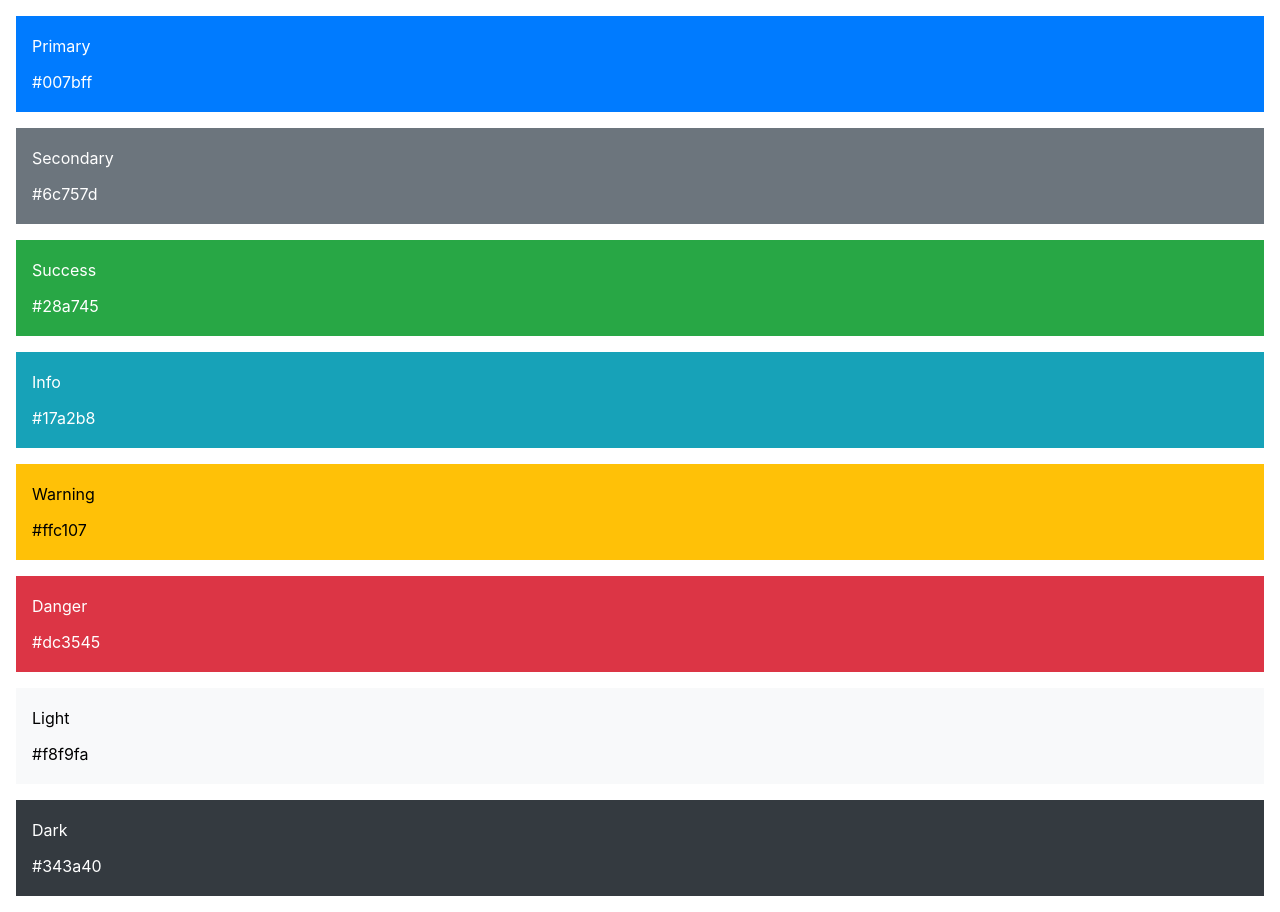
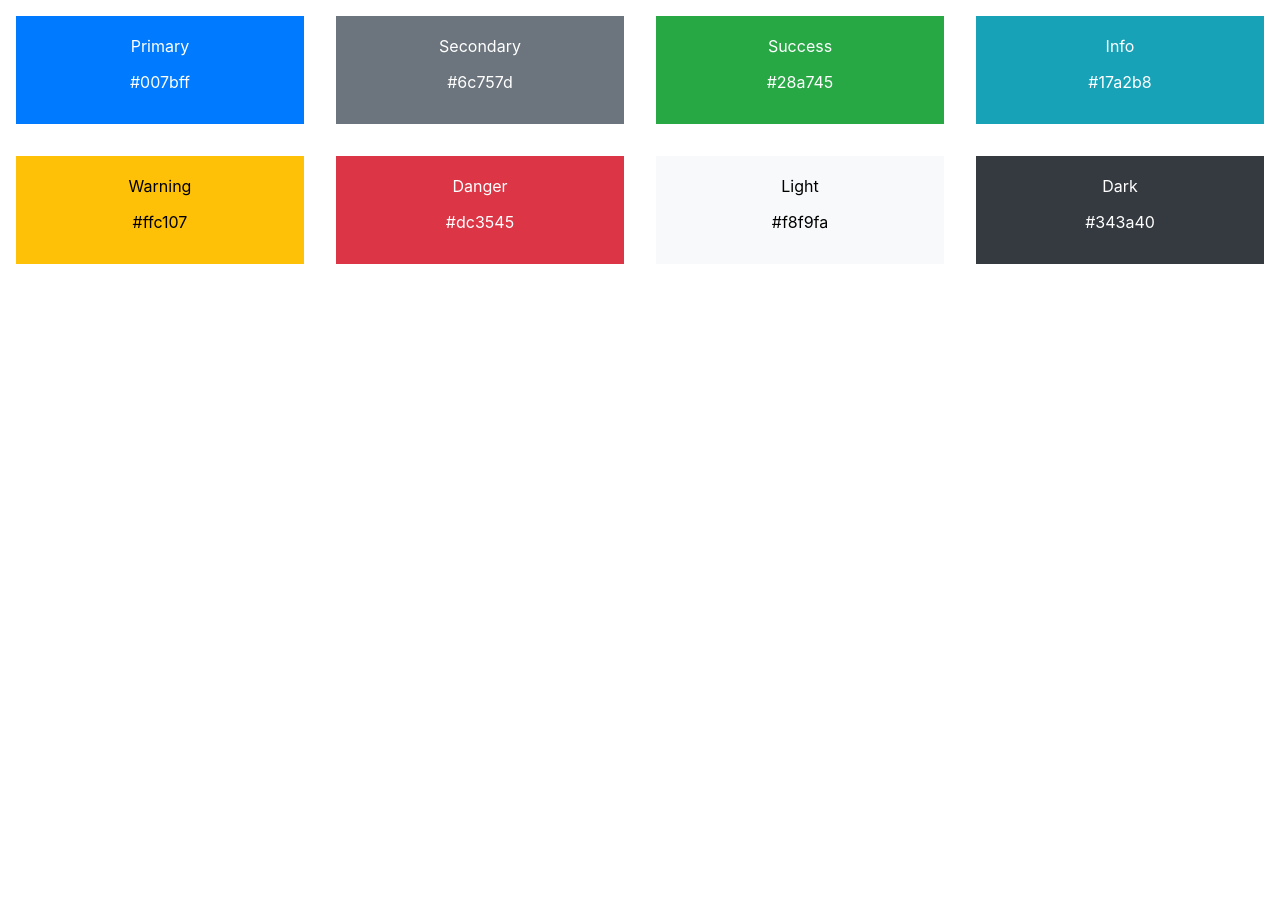
Before and after one commit to vidit-aggarwal/My-Colour-Picker, a React (Create React App) app: page / in a window 1280 px wide. After the commit the page ends 800 px from the top, so only its background shows below. Built offline with nearby package versions, Linux system fonts and the light colour scheme.

Commit message:
Added Local Static Css for Colour Component

```diff
--- a/src/components/ColourComponent/ColourComponent.js
+++ b/src/components/ColourComponent/ColourComponent.js
@@ -2,6 +2,7 @@ import React from "react";
 import styled from "styled-components";
 import { rgb } from "polished";
 import { hexToRgb } from "./../../utils/CommonUtilities";
+import styles from "./ColourComponent.module.css";
 
 function ColourComponent(props) {
   if (props.hexCode) {
@@ -17,7 +18,7 @@ function ColourComponent(props) {
     const hexCode = props.hexCode;
 
     return (
-      <Wrapper>
+      <Wrapper className={styles.card}>
         <p>{name}</p>
         <p>{hexCode}</p>
       </Wrapper>
--- /dev/null
+++ b/src/components/ColourComponent/ColourComponent.module.css
@@ -0,0 +1,7 @@
+.card {
+  height: 100px;
+  width: 20%;
+  display: inline-block;
+  text-align: center;
+  vertical-align: middle;
+}
```
